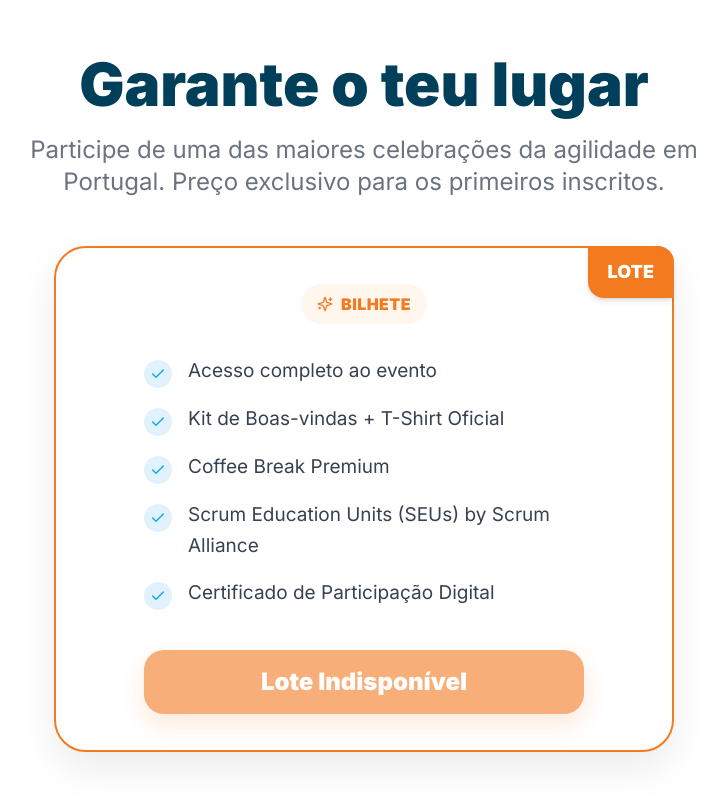
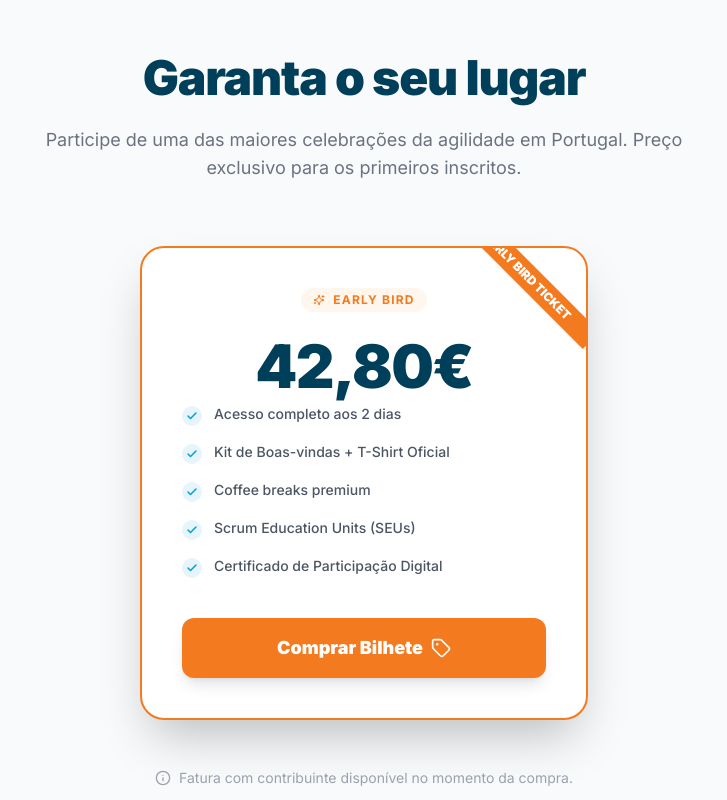
Before and after one commit to tugagilportugal-star/rsg2026, a React (Vite) app: page / in a window 1280 px wide. Shown: the part 7840-8640 px from the top of the page, without its empty margins (276-1003 px from the left). Built offline with nearby package versions, Linux system fonts and the light colour scheme; no server answers.

Commit message:
style: apply Marina tickets section

```diff
--- a/sections/Tickets.tsx
+++ b/sections/Tickets.tsx
@@ -1,123 +1,89 @@
-import React, { useEffect, useState } from 'react';
+import React from 'react';
 import { Section } from '../components/UIComponents';
-import { Check, Sparkles } from 'lucide-react';
+import { Check, Info, Sparkles, Tag } from 'lucide-react';
 
-type Props = {
-  onBuyClick: () => void;
-};
-
-type TicketTypeData = {
-  id: string;
-  name: string;
-  price: number;
-  currency: string;
-  active: boolean;
-  quantity_total: number | null;
-  quantity_sold: number | null;
-  sort_order: number | null;
-};
-
-export const Tickets: React.FC<Props> = ({ onBuyClick }) => {
-  const [ticketData, setTicketData] = useState<TicketTypeData | null>(null);
-  const [loadingTicket, setLoadingTicket] = useState(true);
-
-  useEffect(() => {
-    async function fetchTicket() {
-      try {
-        const res = await fetch('/api/get-ticket');
-        if (!res.ok) {
-          throw new Error('Falha ao carregar lote ativo');
-        }
-        const data = await res.json();
-        setTicketData(data);
-      } catch (err) {
-        console.error(err);
-      } finally {
-        setLoadingTicket(false);
-      }
+interface TicketsProps {
+  onOpenTicketModal: () => void;
 }
 
-    fetchTicket();
-  }, []);
+export const Tickets: React.FC<TicketsProps> = ({ onOpenTicketModal }) => {
+  return (
+    <Section id="tickets" className="bg-gray-50 py-24 relative overflow-hidden">
+      {/* Elementos decorativos de fundo */}
+      <div className="absolute top-0 left-0 w-full h-px bg-gradient-to-r from-transparent via-gray-300 to-transparent"></div>
 
-  const formatCurrency = (amount?: number, currency?: string) => {
-    if (amount === undefined || amount === null || !currency) return '';
-    return new Intl.NumberFormat('pt-PT', {
-      style: 'currency',
-      currency: currency.toUpperCase(),
-    }).format(amount / 100);
-  };
-
-  return (
-    <Section id="tickets" className="relative overflow-hidden bg-white">
-      <div className="text-center mb-10 md:mb-12">
-        <h2 className="text-4xl md:text-6xl font-black text-brand-darkBlue">
-          Garante o teu lugar
+      <div className="text-center mb-16">
+        <h2 className="text-4xl md:text-5xl font-black text-brand-darkBlue mb-6 tracking-tight">
+          Garanta o seu lugar
         </h2>
-
-        <p className="mt-5 max-w-3xl mx-auto text-lg md:text-2xl text-gray-500 leading-relaxed">
+        <p className="text-gray-500 text-lg max-w-2xl mx-auto">
           Participe de uma das maiores celebrações da agilidade em Portugal.
           Preço exclusivo para os primeiros inscritos.
         </p>
       </div>
 
-      <div className="max-w-[560px] md:max-w-[620px] mx-auto relative">
-        <div className="absolute top-0 right-0 z-20 bg-brand-orange text-white font-black text-base md:text-lg px-4 md:px-5 py-2 md:py-3 rounded-bl-2xl rounded-tr-2xl shadow-md">
-          {loadingTicket
-            ? '...'
-            : ticketData?.sort_order !== undefined && ticketData?.sort_order !== null
-              ? `LOTE ${ticketData.sort_order}`
-              : 'LOTE'}
-        </div>
+      <div className="max-w-md mx-auto relative">
+        {/* Card Principal */}
+        <div className="bg-white rounded-3xl shadow-2xl overflow-hidden border-2 border-brand-orange relative transform hover:-translate-y-1 transition-transform duration-300">
 
-        <div className="relative bg-white border-2 border-brand-orange rounded-[32px] shadow-[0_16px_40px_rgba(0,0,0,0.08)] px-7 md:px-8 py-8 md:py-9">
-          <div className="flex justify-center mb-6">
-            <div className="inline-flex items-center gap-2 rounded-full bg-orange-50 text-brand-orange px-4 py-2 text-sm md:text-base font-black tracking-wide">
-              <Sparkles className="w-4 h-4" />
-              {loadingTicket ? 'A CARREGAR...' : (ticketData?.name || 'BILHETE')}
+          {/* Badge "Lote 1" */}
+          <div className="absolute top-0 right-0">
+             <div className="bg-brand-orange text-white text-xs font-black uppercase py-1 px-8 transform rotate-45 translate-x-8 translate-y-4 shadow-sm">
+                Early Bird Ticket
              </div>
           </div>
 
-          <div className="text-center">
-            <div className="text-5xl md:text-6xl font-black text-brand-darkBlue leading-none">
-              {loadingTicket ? '...' : formatCurrency(ticketData?.price, ticketData?.currency)}
+          <div className="p-8 md:p-10 text-center">
+            <div className="inline-flex items-center gap-2 bg-orange-50 text-brand-orange px-3 py-1 rounded-full text-xs font-bold uppercase tracking-widest mb-6">
+                <Sparkles className="w-3 h-3" />
+                Early Bird
+            </div>
+
+            <div className="flex flex-col items-center justify-center mb-2">
+                <span className="text-5xl md:text-6xl font-black text-brand-darkBlue tracking-tight">
+                    42,80€
+                </span>
+            </div>
+
+            {/* Lista de Benefícios */}
+            <ul className="space-y-4 text-left mb-10">
+                {[
+                    "Acesso completo aos 2 dias",
+                    "Kit de Boas-vindas + T-Shirt Oficial",
+                    "Coffee breaks premium",
+                    "Scrum Education Units (SEUs)",
+                    "Certificado de Participação Digital"
+                ].map((item, idx) => (
+                    <li key={idx} className="flex items-start gap-3">
+                        <div className="flex-shrink-0 w-5 h-5 rounded-full bg-brand-blue/10 flex items-center justify-center mt-0.5">
+                            <Check className="w-3 h-3 text-brand-blue stroke-[3]" />
+                        </div>
+                        <span className="text-gray-600 text-sm font-medium">{item}</span>
+                    </li>
+                ))}
+            </ul>
+
+            <button
+                onClick={onOpenTicketModal}
+                className="w-full bg-brand-orange text-white font-black text-lg py-4 rounded-xl shadow-lg hover:bg-orange-600 hover:shadow-orange-500/30 transition-all active:scale-95 flex items-center justify-center gap-2"
+            >
+                Comprar Bilhete
+                <Tag className="w-5 h-5" />
+            </button>
+
           </div>
         </div>
 
-          <div className="mt-8 max-w-[440px] mx-auto space-y-4">
-            {[
-              'Acesso completo ao evento',
-              'Kit de Boas-vindas + T-Shirt Oficial',
-              'Coffee Break Premium',
-              'Scrum Education Units (SEUs) by Scrum Alliance',
-              'Certificado de Participação Digital',
-            ].map((item) => (
-              <div key={item} className="flex items-start gap-4 text-left">
-                <div className="mt-1 rounded-full bg-sky-100 p-1.5 flex-shrink-0">
-                  <Check className="w-4 h-4 text-sky-500" />
-                </div>
-                <span className="text-lg md:text-[19px] text-gray-700 leading-relaxed">
-                  {item}
-                </span>
-              </div>
-            ))}
+        {/* Efeito de "Sombra" colorida atrás */}
+        <div className="absolute -inset-4 bg-gradient-to-b from-brand-orange/20 to-brand-blue/20 rounded-[2.5rem] blur-xl -z-10"></div>
       </div>
 
-          <div className="mt-10 max-w-[440px] mx-auto">
-            <button
-              onClick={onBuyClick}
-              disabled={loadingTicket || !ticketData?.active}
-              className="w-full rounded-[20px] bg-brand-orange text-white py-4 text-xl md:text-2xl font-black shadow-[0_10px_24px_rgba(249,115,22,0.28)] hover:opacity-95 transition disabled:opacity-60 disabled:cursor-not-allowed"
-            >
-              {loadingTicket
-                ? 'A carregar...'
-                : ticketData?.active
-                  ? 'Comprar Bilhete'
-                  : 'Lote Indisponível'}
-            </button>
+      {/* Disclaimer IVA */}
+      <div className="text-center mt-12 flex items-center justify-center gap-2 text-gray-400 text-sm">
+         <Info className="w-4 h-4" />
+         <span>Fatura com contribuinte disponível no momento da compra.</span>
       </div>
-        </div>
-      </div>
+
     </Section>
   );
 };
```
Lines whose indentation alone changed are shown as unchanged.
